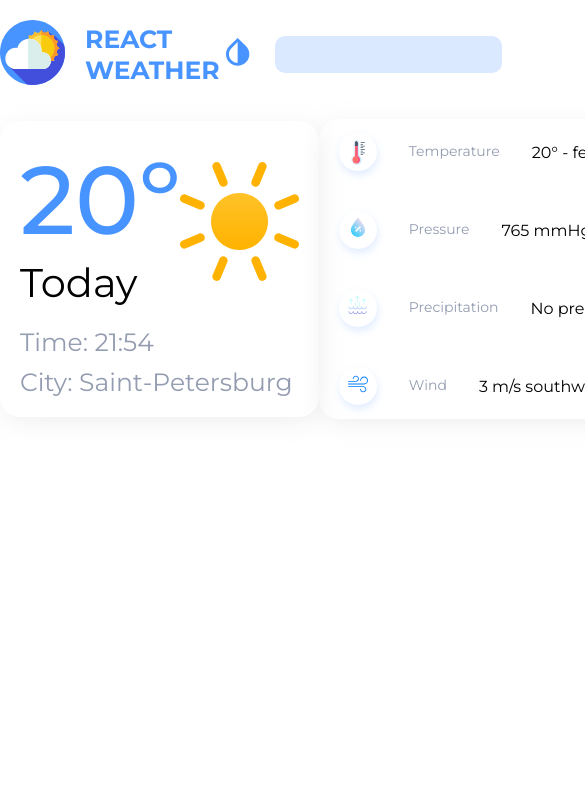
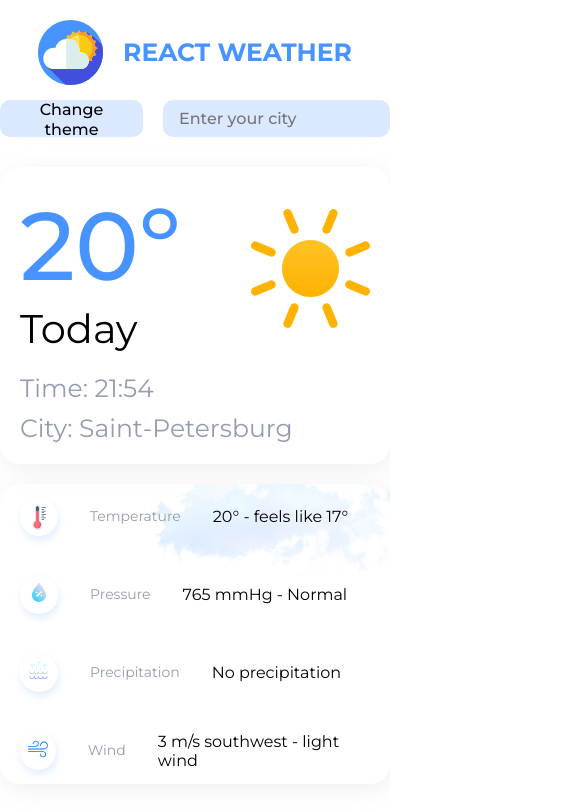
Before and after one commit to lissbest7/Weather-app, a plain HTML site: page weather/index.html in a window 390 px wide. Shown: the top 812 px of the page, 585 px wide, since content can reach past the window. Drawn offline with Linux system fonts and the light colour scheme; no server answers.

Commit message:
responsive

```diff
--- a/weather/assets/css/style.scss
+++ b/weather/assets/css/style.scss
@@ -14,7 +14,23 @@
 }
 
 .header-nav {
+    .button {
+        font-size: 16px;
+        font-weight: 500;
+        line-height: 19.5px;
+        background-color: #dae9ff;
+        color: #000000;
+        border: 0;
+        height: 37px;
+        border-radius: 10px;
+        padding: 0 16px;
+        display: none;
+      }
   svg {
+    display: flex;
+    flex-direction: row;
+    justify-content: center;
+    align-items: center;
     cursor: pointer;
   }
 
@@ -35,12 +51,11 @@
       font-size: 25px;
       font-weight: 700;
       line-height: 30.48px;
-            color: #4793FF;
+      color: #4793ff;
     }
   }
 
   &-right {
-
     input {
       font-size: 16px;
       font-weight: 500;
@@ -62,7 +77,7 @@
   margin-top: 30px;
 
   &-left {
-        box-shadow: 2px 5px 25px -3px #B4B4B440;
+    box-shadow: 2px 5px 25px -3px #b4b4b440;
     padding: 20px;
     width: 400px;
     border-radius: 20px;
@@ -88,7 +103,6 @@
           max-width: 400px;
         }
       }
-
     }
 
     .bottom-info {
@@ -101,23 +115,21 @@
         font-size: 25px;
         font-weight: 400;
         line-height: 30.48px;
-                color: #939CB0;
-
+        color: #939cb0;
       }
     }
-
   }
 
   &-right {
     position: relative;
-        box-shadow: 2px 5px 25px -3px #B4B4B440;
+    box-shadow: 2px 5px 25px -3px #b4b4b440;
     height: 300px;
     border-radius: 20px;
     display: flex;
     justify-content: flex-end;
     align-items: center;
     position: relative;
-        box-shadow: 2px 5px 25px -3px #B4B4B440;
+    box-shadow: 2px 5px 25px -3px #b4b4b440;
 
     img {
       position: absolute;
@@ -133,8 +145,8 @@
       position: relative;
 
       .icon {
-                background-color: #FFFFFF;
-                box-shadow: 1px 4px 10px -1px #4793FF33;
+        background-color: #ffffff;
+        box-shadow: 1px 4px 10px -1px #4793ff33;
         width: 38px;
         height: 38px;
         padding-top: 7px;
@@ -154,9 +166,8 @@
         font-size: 14px;
         font-weight: 400;
         line-height: 17.07px;
-                color: #939CB0;
+        color: #939cb0;
       }
-
 
       width: 750px;
       border-radius: 10px;
@@ -171,9 +182,9 @@
         align-items: center;
       }
     }
-
   }
 }
+
 
 body {
   transition: all 0.3s ease-in-out;
@@ -197,17 +208,63 @@ body.dark {
       .top-info {
         &_left p {
           transition: all 0.3s ease-in-out;
-                    color: #FFFFFF;
-
+          color: #ffffff;
         }
       }
     }
 
     &-right {
       h2 {
-                color: #FFFFFF;
+        color: #ffffff;
         transition: all 0.3s ease-in-out;
       }
     }
   }
 }
+@media screen and (max-width: 992px) {
+    .header-nav {
+        &-svg {
+            svg {
+                display: none;
+            }
+            .button {
+                cursor: pointer;
+                display: block;
+            }
+        }
+    }
+    .main {
+        &-right, &-left {
+            width: 50%;
+        }
+        &-right {
+            .img {
+                img {
+                    width: 75%;
+                }
+            }
+        }
+    }
+}
+@media screen and (max-width: 768px) {
+    .main {
+        gap: 20px;
+        flex-direction: column;
+        &-right, &-left {
+            width: 100%;
+        }
+        &-right {
+            .img {
+                img {
+                    width: 65%;
+                }
+            }
+        }
+    }
+}
+@media screen and (max-width: 576px) {
+    .header-nav {
+        flex-direction: column;
+        gap: 15px;
+    }
+}
--- a/weather/assets/js/script.js
+++ b/weather/assets/js/script.js
@@ -1,6 +1,10 @@
 const themeBtn = document.querySelector(".themebtn");
+const themeBtn2 = document.querySelector(".button");
 
 themeBtn.addEventListener("click", () => {
+  document.body.classList.toggle("dark");
+});
+themeBtn2.addEventListener("click", () => {
   document.body.classList.toggle("dark");
 });
 
@@ -34,11 +38,10 @@ const getData = async (cityName = "Baku") => {
   };
 
   const result = await fetch(url, options).then((res) => res.json());
-  console.log(result);
 
   const {
     location: { name, localtime },
-    current: { temp_c, feelslike_c, pressure_mb, wind_kph, wind_dir },
+    current: { temp_c, precip_mm, feelslike_c, pressure_mb, wind_kph, wind_dir },
   } = result;
   const cityTime = localtime.slice(11);
 
--- a/weather/index.html
+++ b/weather/index.html
@@ -90,10 +90,11 @@
                 </clipPath>
               </defs>
             </svg>
+            <button class="button">Change theme</button>
           </div>
           <div class="header-nav-select">
             <form id="searchCity">
-              <input name="city" type="text" />
+              <input placeholder="Enter your city" name="city" type="text" />
             </form>
           </div>
         </div>
@@ -144,7 +145,7 @@
         </div>
       </div>
       <div class="main-right">
-        <img src="./assets/img/Cloud.png" />
+        <div class="img"><img src="./assets/img/Cloud.png" /></div>
         <div class="main-right-info">
           <div class="temperature">
             <div class="icon">
```
Also changed, not shown: weather/assets/css/style.css, 1 other file. Lines whose indentation alone changed are shown as unchanged.
